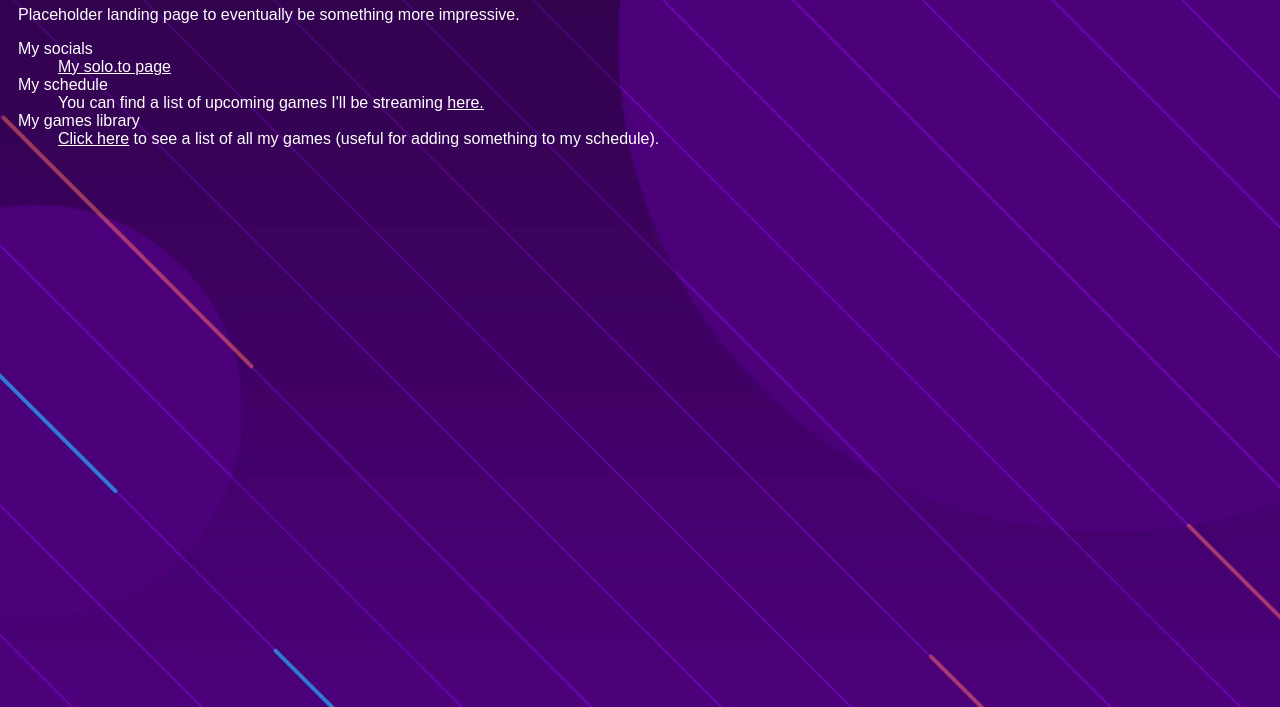
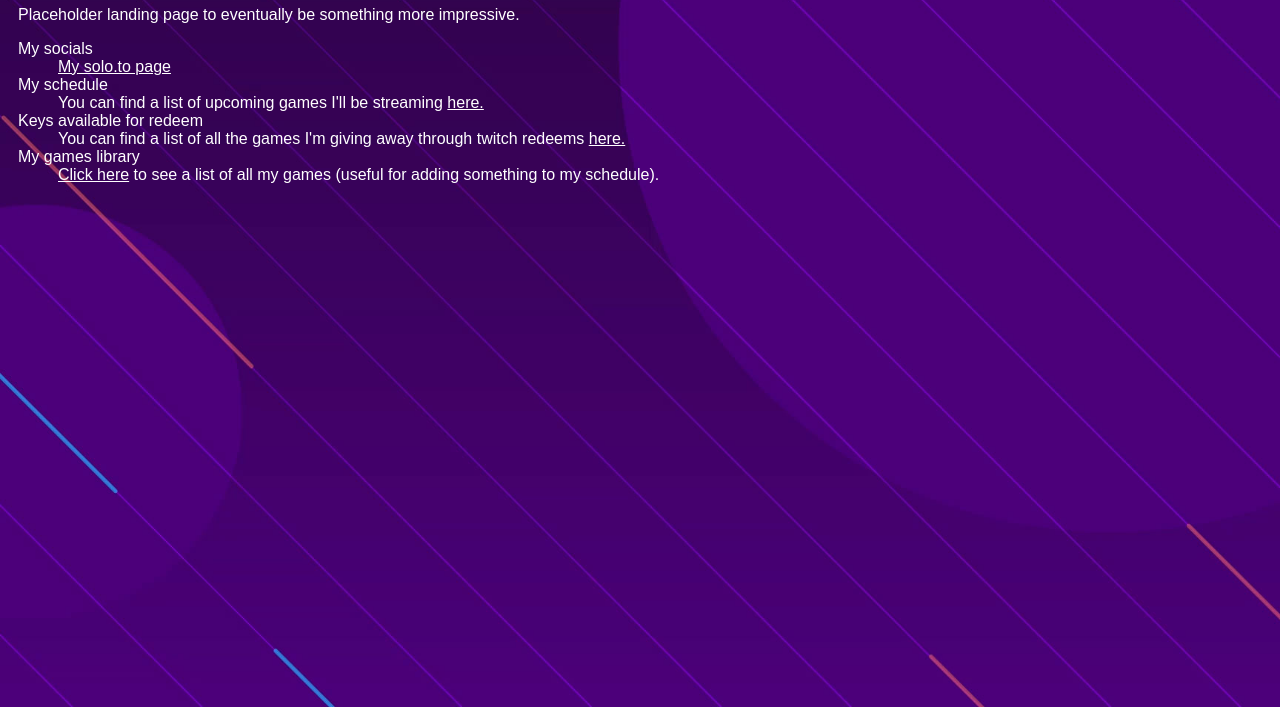
Before and after one commit to cdutson/cdutson.github.io, a plain HTML site: page index.html in a window 1280 px wide. Shown: the part 93-800 px from the top of the page. Drawn offline with Linux system fonts and the light colour scheme; a script that the page names is missing.

Commit message:
add keys link

```diff
--- a/index.html
+++ b/index.html
@@ -13,6 +13,8 @@
       <dd><a href="https://solo.to/cdutson" target="_blank">My solo.to page</a></dd>
       <dt>My schedule</dt>
       <dd>You can find a list of upcoming games I'll be streaming <a href="https://cdutson.github.io/gameslist/schedule.html">here.</a></dd>
+      <dt>Keys available for redeem</dt>
+      <dd>You can find a list of all the games I'm giving away through twitch redeems <a href="https://cdutson.github.io/gameslist/keys.html">here.</a></dd>
       <dt>
         My games library
       </dt>
```
